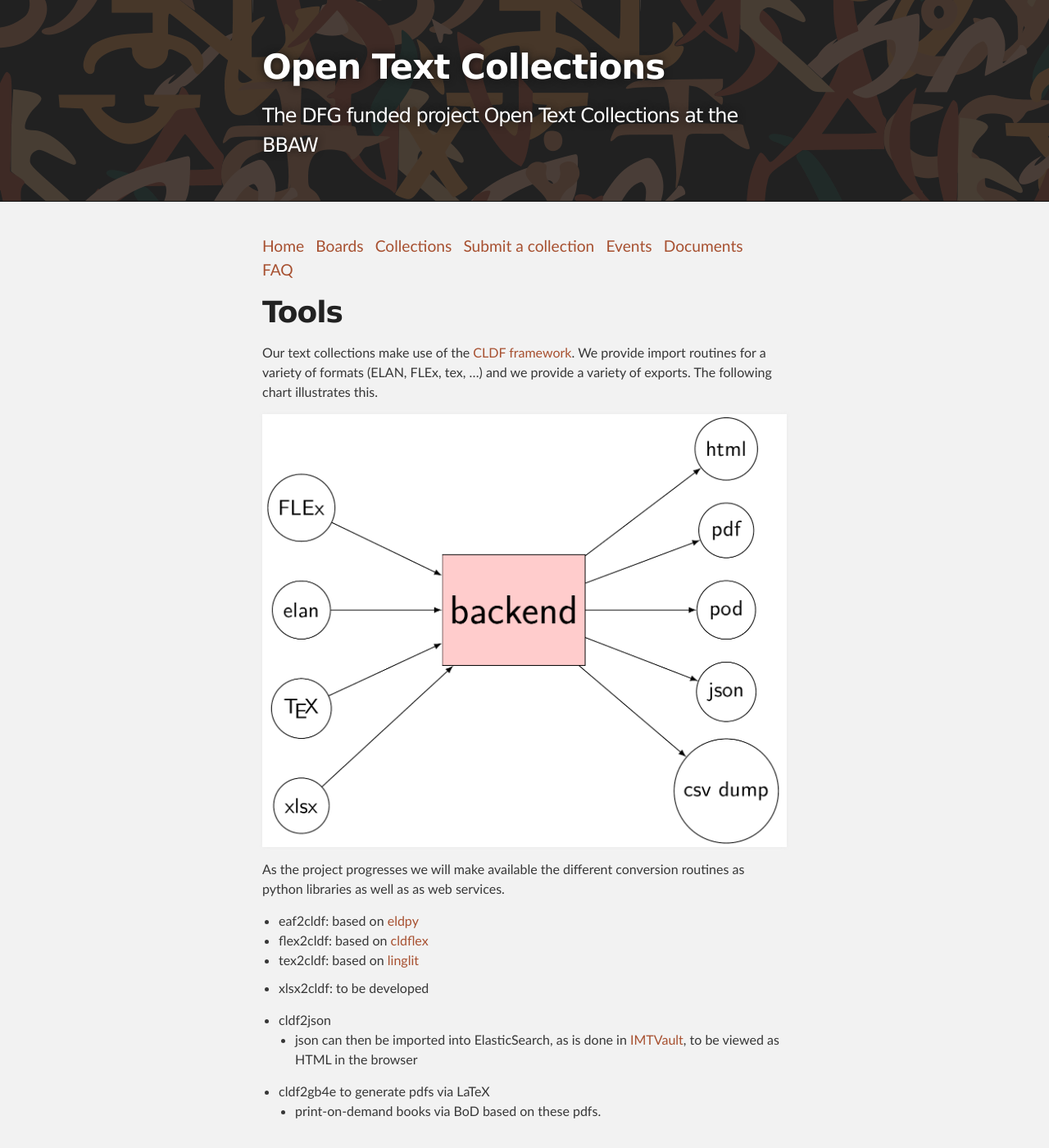
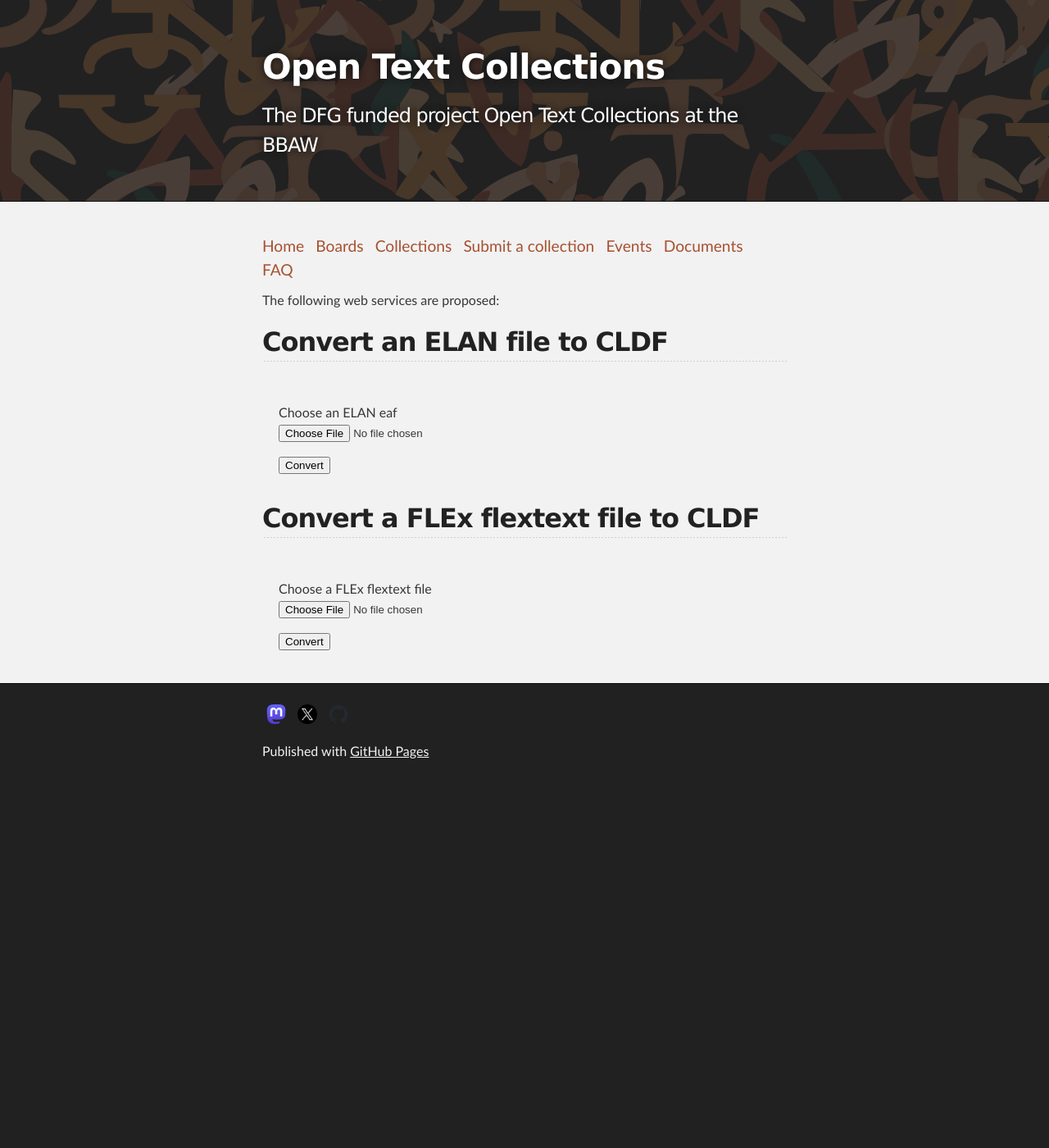
Before and after one commit to OpenTextCollections/opentextcollections.github.io, a Jekyll site: the page built from tools.md, in a window 1280 px wide and 1400 px high. Shown: the whole window at 82% size. Built offline with Jekyll 4.4.1, drawn with Linux system fonts in a browser that asks for light colours.

Commit message:
add hidden tools file

```diff
--- a/tools.md
+++ b/tools.md
@@ -2,24 +2,20 @@
 layout: default
 ---
 
-# Tools
 
-Our text collections make use of the [CLDF framework](https://cldf.clld.org). We provide import routines for a variety of formats (ELAN, FLEx, tex, ...) and we provide a variety of exports. The following chart illustrates this.
+The following web services are proposed:
 
-
-
-<img src="inputbackendoutput.png" width="100%" alt="a diagram showing 4 input formats pointing to a backend format, and 5 output formats being exported from the backend format">
-
-
-
-As the project progresses we will make available the different conversion routines as python libraries as well as as web services.
-
-- eaf2cldf: based on [eldpy](https://github.com/ZAS-QUEST/eldpy)
-- flex2cldf: based on [cldflex](https://github.com/fmatter/cldflex)
-- tex2cldf: based on [linglit](https://github.com/cldf/linglit)
-- xlsx2cldf: to be developed
-
-- cldf2json
-    - json can then be imported into ElasticSearch, as is done in [IMTVault](https://imtvault.org), to be viewed as HTML in the browser
-- cldf2gb4e to generate pdfs via LaTeX
-    - print-on-demand books via BoD based on these pdfs.
+## Convert an ELAN file to CLDF
+<form action="https://www.langsci-press-gug.org/doc2tex/eaf2cldf" method="post" enctype="multipart/form-data">
+<p>Choose an ELAN eaf<br>
+<input name="eaffile" type="file" size="150" />
+</p>
+<input type="submit" value="Convert"/>
+</form>
+## Convert a FLEx flextext file to CLDF
+<form action="https://www.langsci-press-gug.org/doc2tex/flex2cldf" method="post" enctype="multipart/form-data">
+<p>Choose a FLEx flextext file<br>
+<input name="flexfile" type="file" size="150" />
+</p>
+<input type="submit" value="Convert"/>
+</form>
```
